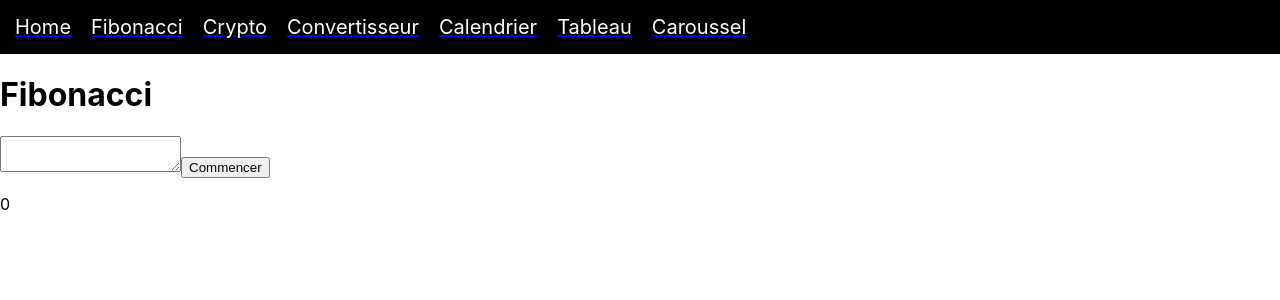
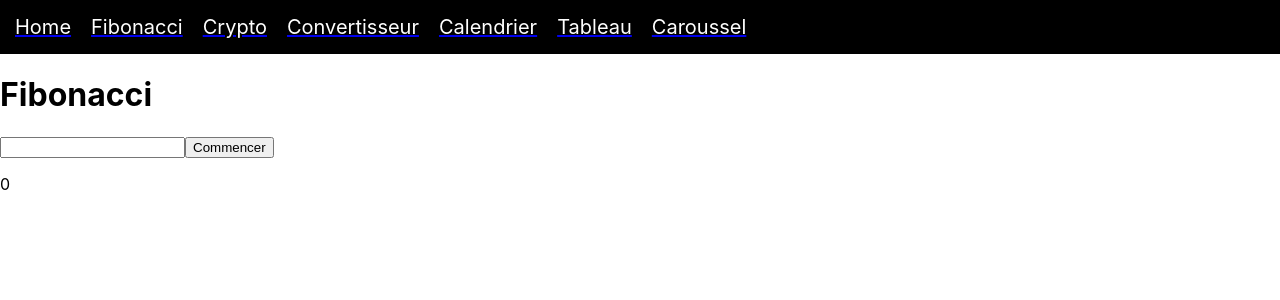
Before and after one commit to Mathcegep/TP1WEB2, a React (Create React App) app in the folder tp1appweb/: page /Fibonacci in a window 1280 px wide. Shown: the top 300 px of the page. Built offline with nearby package versions, Linux system fonts and the light colour scheme.

Commit message:
state fibonacci fix

```diff
--- a/tp1appweb/src/Components/Fibonacci.jsx
+++ b/tp1appweb/src/Components/Fibonacci.jsx
@@ -9,10 +9,12 @@ class Fibonacci extends Component {
 
     changeState = (st) => {
         this.setState({limit: st})
+
     }
 
     showFinalRes = (res) => {
         this.setState({result: res})
+        console.log(this.state.limit)
     }
 
     fibonaccie = () => {
@@ -35,7 +37,7 @@ class Fibonacci extends Component {
         return (
             <div>
                 <h1>Fibonacci</h1>
-                <textarea onChange={() => this.changeState()}></textarea>
+                <input onChange={(e) => this.changeState(e.target.value)}></input>
                 <button  onClick={() => this.fibonaccie()}>Commencer</button>
                 <p>{this.state.result}</p>
             </div>
```
